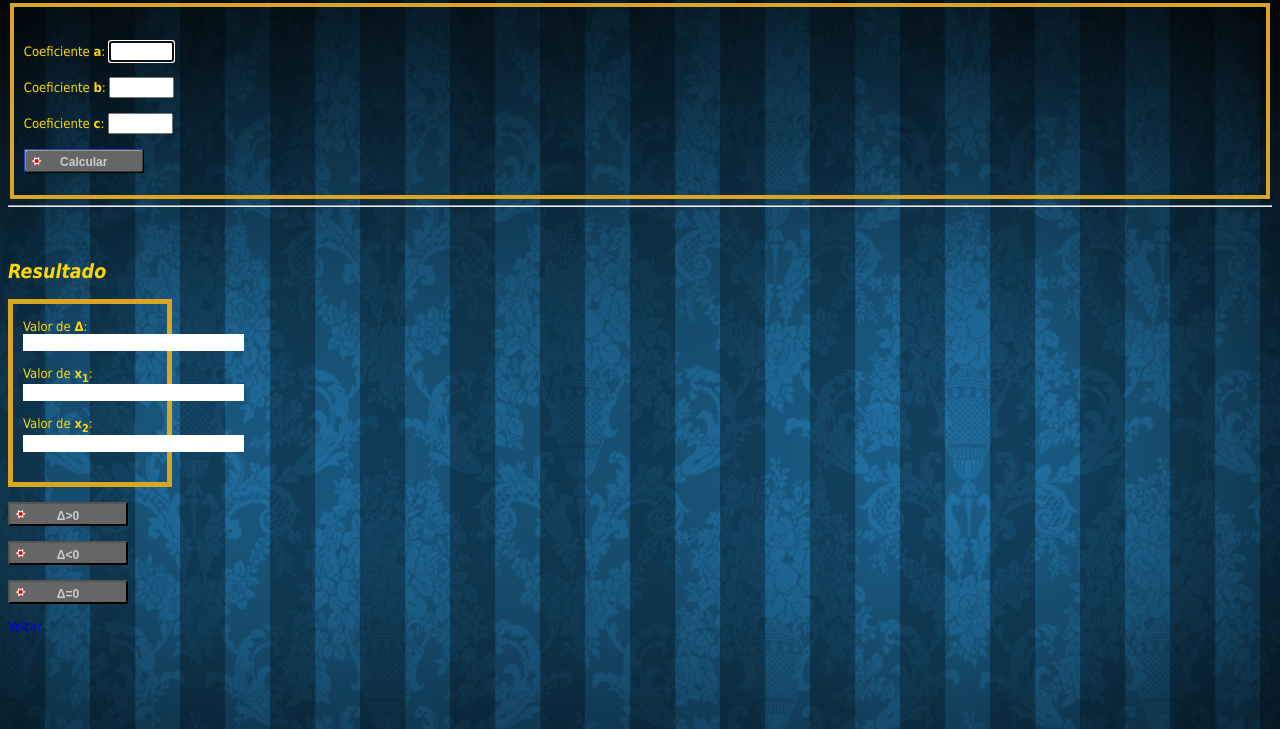
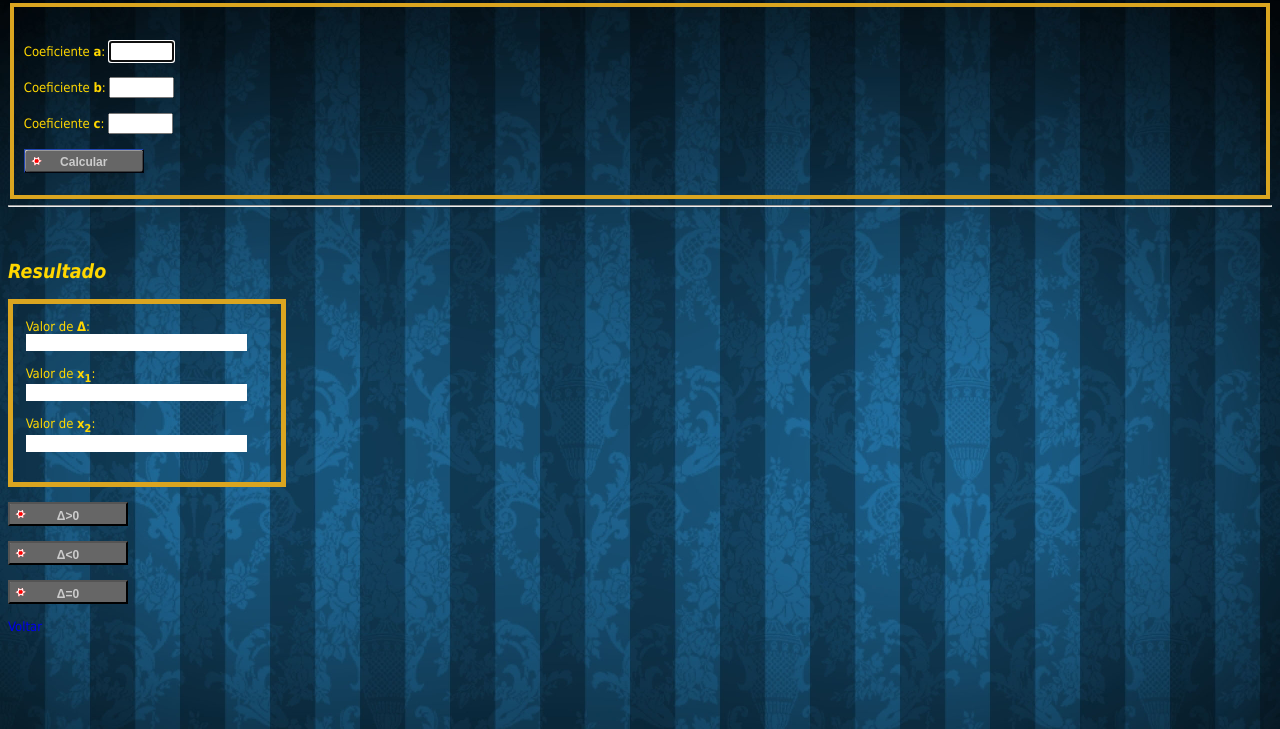
Before and after one commit to gabrielbsiqueira/segundograu, a plain HTML site: page 2grau.html in a window 1280 px wide. Shown: the part 71-800 px from the top of the page. Drawn offline with Linux system fonts and the light colour scheme.

Commit message:
Update 2grau.css

```diff
--- a/2grau.css
+++ b/2grau.css
@@ -9,8 +9,8 @@ background-size: 100%;
 color:#FFD700;
 }
 div#borda{
-margin-right:1100px;
-padding-left: 10px;
+margin-right:78%;
+padding-left: 1%;
 border: #DAA520 solid 5px;
 }
 input#botao{
```
